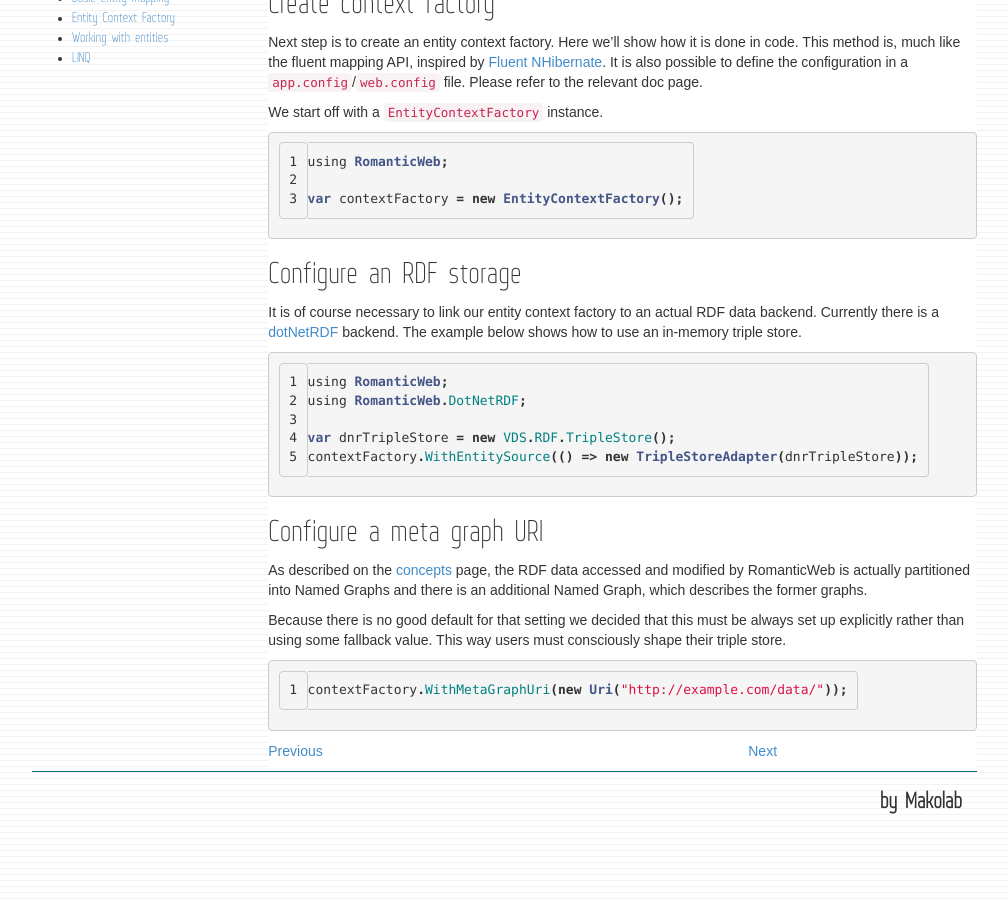
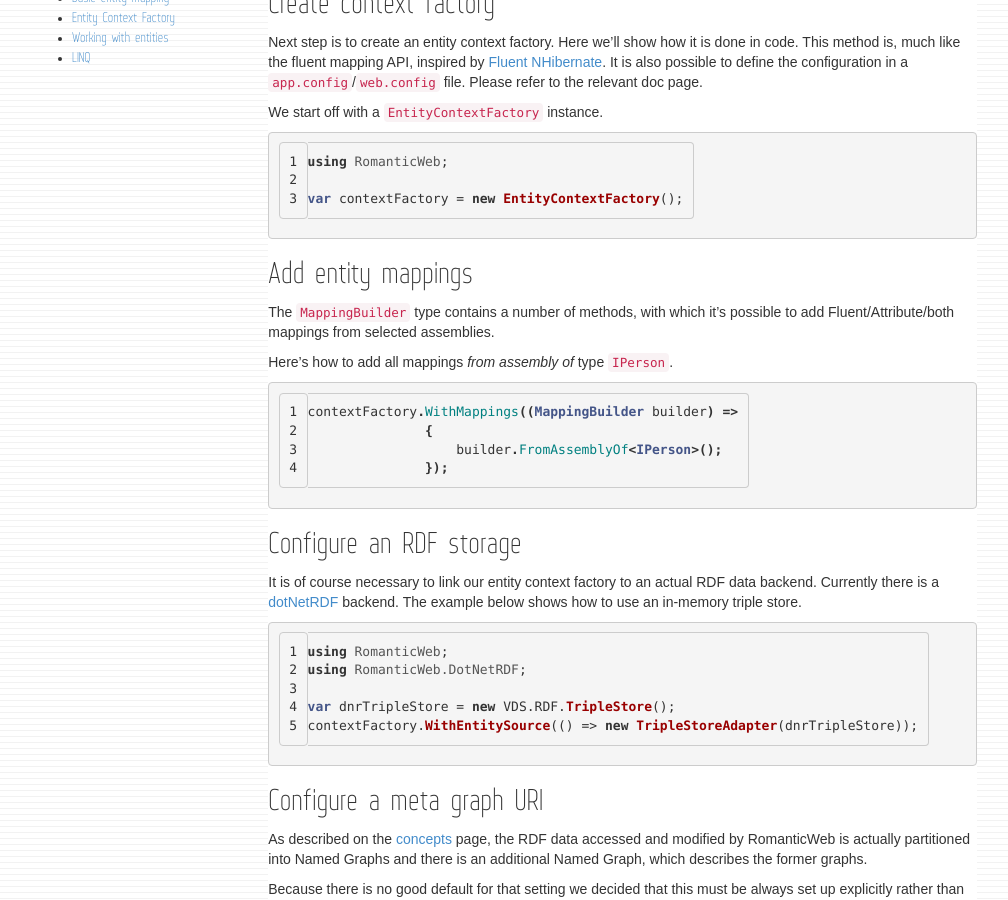
Before and after one commit to MakoLab/RomanticWeb, a Jekyll site: the page built from docs/basic-usage/2.contextfactory.markdown, in a window 1280 px wide and 900 px high, scrolled down 374 px. Shown: the whole window, without its empty margins (128-1136 px from the left). Built offline with Jekyll 4.4.1, drawn with Linux system fonts in a browser that asks for light colours; nearby versions of some CDN libraries; Markdown is read by kramdown in place of the engine named in the settings.

Commit message:
example of adding mappings

```diff
--- a/docs/basic-usage/2.contextfactory.markdown
+++ b/docs/basic-usage/2.contextfactory.markdown
@@ -17,10 +17,24 @@ in a `app.config`/`web.config` file. Please refer to the relevant doc page.
 
 We start off with a `EntityContextFactory` instance.
 
-{% highlight java linenos=table %}
+{% highlight c# linenos=table %}
 using RomanticWeb;
 
 var contextFactory = new EntityContextFactory();
+{% endhighlight %}
+
+## Add entity mappings
+
+The `MappingBuilder` type contains a number of methods, with which it's possible to add Fluent/Attribute/both mappings
+from selected assemblies.
+
+Here's how to add all mappings _from assembly of_ type `IPerson`.
+
+{% highlight java linenos=table %}
+contextFactory.WithMappings((MappingBuilder builder) =>
+               {
+                   builder.FromAssemblyOf<IPerson>();
+               });
 {% endhighlight %}
 
 ## Configure an RDF storage
@@ -28,7 +42,7 @@ var contextFactory = new EntityContextFactory();
 It is of course necessary to link our entity context factory to an actual RDF data backend. Currently there is a [dotNetRDF][dnr]
 backend. The example below shows how to use an in-memory triple store.
 
-{% highlight java linenos=table %}
+{% highlight c# linenos=table %}
 using RomanticWeb;
 using RomanticWeb.DotNetRDF;
 
```
